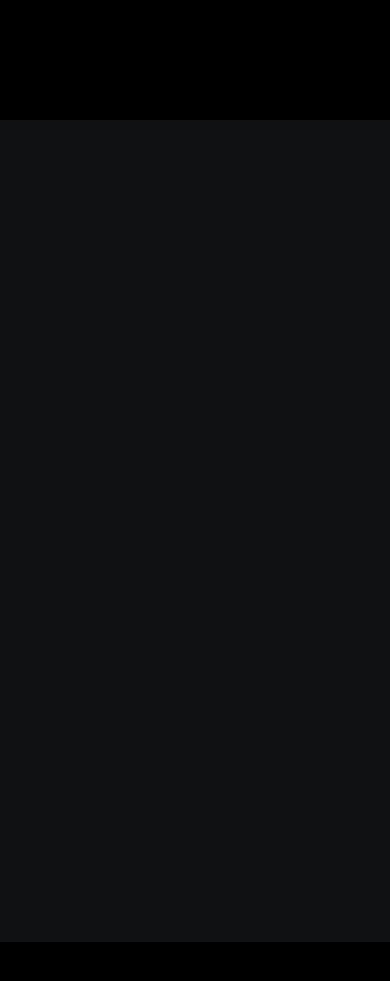
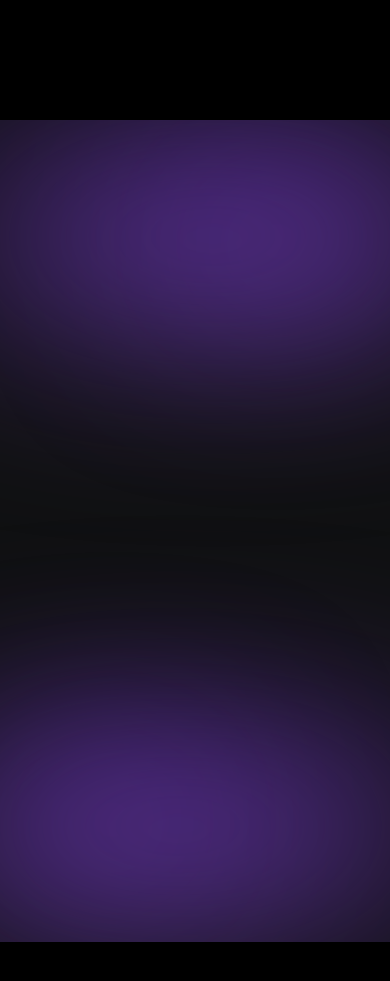
Before and after one commit to amineelakkermi/Henka, a Next.js app: page / in a window 390 px wide. Shown: the part 2860-3841 px from the top of the page. Built offline with nearby package versions, Linux system fonts and the light colour scheme.

Commit message:
mise a jour

```diff
--- a/components/Philosophy.jsx
+++ b/components/Philosophy.jsx
@@ -15,8 +15,12 @@ const Philosophy = () => {
   return (
     <section
       id="phl"
-      className="w-full relative snap-start bg-black1 text-white py-12 lg:py-20 px-6 lg:px-20 overflow-hidden"
+      className="w-full relative  bg-black1 text-white py-12 lg:py-20 px-6 lg:px-20 overflow-hidden"
     >
+      <div className="gradient-circle4" />
+      <div className="gradient-circle5" />
+      <div className="gradient-circle6" />
+      <div className="gradient-circle7" />
       {/* صور موزعة بمواقع مختلفة */}
       <div className="absolute hidden inset-0 w-full h-full z-20 pointer-events-none opacity-30">
         <div className="relative w-full h-full">
--- a/styles/globals.css
+++ b/styles/globals.css
@@ -152,3 +152,27 @@ body {
   bottom: 5%;
   left: -25%;
 }
+
+.gradient-circle6{
+  background: linear-gradient(#6929C4, #6a41a3);
+  filter: blur(100px);
+  opacity: 1;
+  width: 200px;
+  height: 80px;
+  border-radius: 50%;
+  position: absolute;
+  top: 10%;
+  right: 3%;
+}
+
+.gradient-circle7{
+  background: linear-gradient(#6929C4, #6a41a3);
+  filter: blur(100px);
+  opacity: 1;
+  width: 550px;
+  height: 150px;
+  border-radius: 50%;
+  position: absolute;
+  top: 5%;
+  right: -25%;
+}
```
